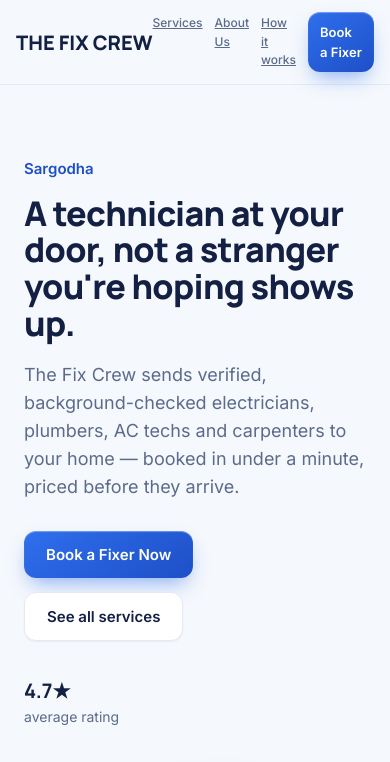
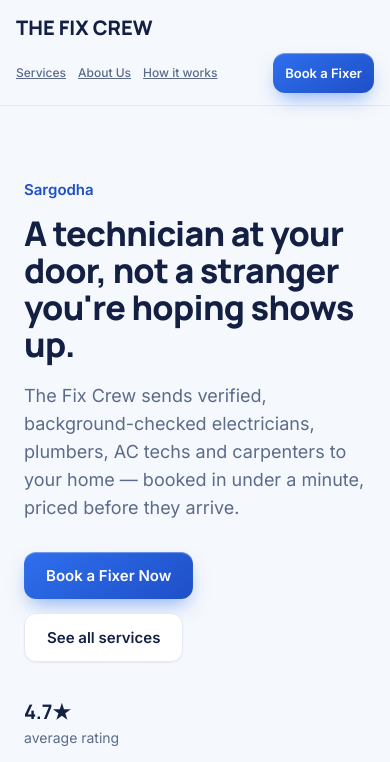
Before and after one commit to ali-1825/the-fix-crew, a plain HTML site: page index.html in a window 390 px wide. Shown: the top 762 px of the page. Drawn offline with Linux system fonts and the light colour scheme.

Commit message:
Fix homepage mobile navigation layout

```diff
--- a/index.html
+++ b/index.html
@@ -49,10 +49,12 @@
   .btn-primary{background:linear-gradient(145deg,var(--blue),var(--blue-deep));color:#fff;box-shadow:0 10px 20px -6px rgba(47,111,237,.55), inset 0 1px 1px rgba(255,255,255,.35);}
   .btn-primary:hover{transform:translateY(-2px);box-shadow:0 14px 26px -6px rgba(47,111,237,.6), inset 0 1px 1px rgba(255,255,255,.35);}
   @media(max-width:760px){
-    .nav{padding:12px 16px;}
-    .navlinks{gap:12px;}
-    .navlinks ul{display:flex;gap:12px;font-size:12px;}
-    .navlinks .btn{padding:10px 12px;font-size:13px;}
+    .nav{padding:12px 16px;flex-wrap:wrap;gap:10px;}
+    .logo{width:100%;}
+    .navlinks{width:100%;gap:10px;justify-content:space-between;align-items:center;}
+    .navlinks ul{display:flex;flex:1;flex-wrap:wrap;gap:6px 12px;font-size:12px;}
+    .navlinks .btn{flex:0 0 auto;padding:10px 12px;font-size:13px;white-space:nowrap;}
+    .stack{height:300px;transform:scale(.82);transform-origin:top center;margin-bottom:-52px;}
   }
 
   /* HERO */
```
